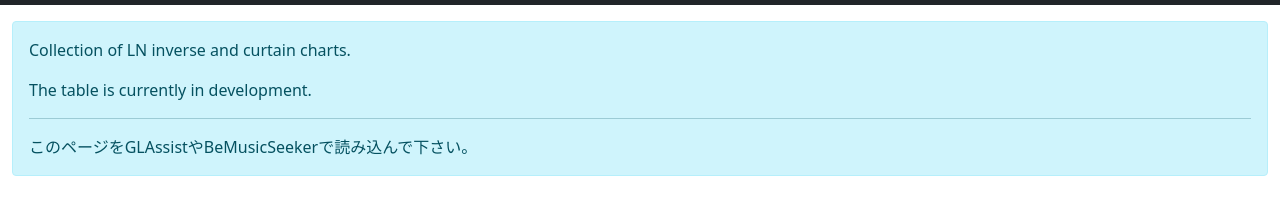
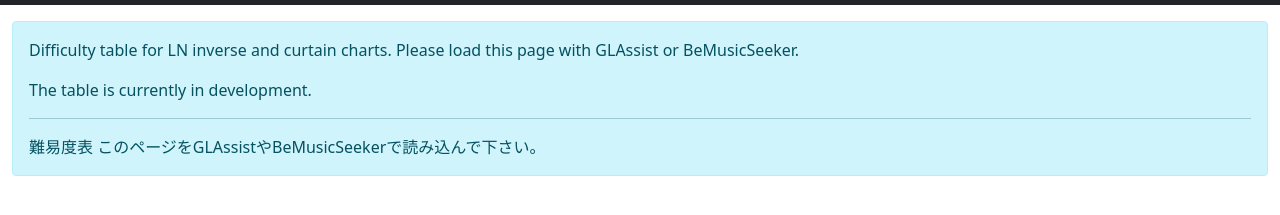
Before and after one commit to skar-wem/ln, a plain HTML site: page index.html in a window 1280 px wide. Shown: the part 45-260 px from the top of the page. Drawn offline with nearby package versions, Linux system fonts and the light colour scheme; no server answers.

Commit message:
Update index.html

```diff
--- a/index.html
+++ b/index.html
@@ -27,10 +27,10 @@
     <div class="container-fluid">
 
         <div class="alert alert-info mb-3" role="alert">
-            <p>Collection of LN inverse and curtain charts.</p>
+            <p>Difficulty table for LN inverse and curtain charts. Please load this page with GLAssist or BeMusicSeeker.</p>
             <p>The table is currently in development.</p>
             <hr>
-            <p class="mb-0">このページをGLAssistやBeMusicSeekerで読み込んで下さい。</p>
+            <p class="mb-0">難易度表    このページをGLAssistやBeMusicSeekerで読み込んで下さい。</p>
         </div>
 
 
```
